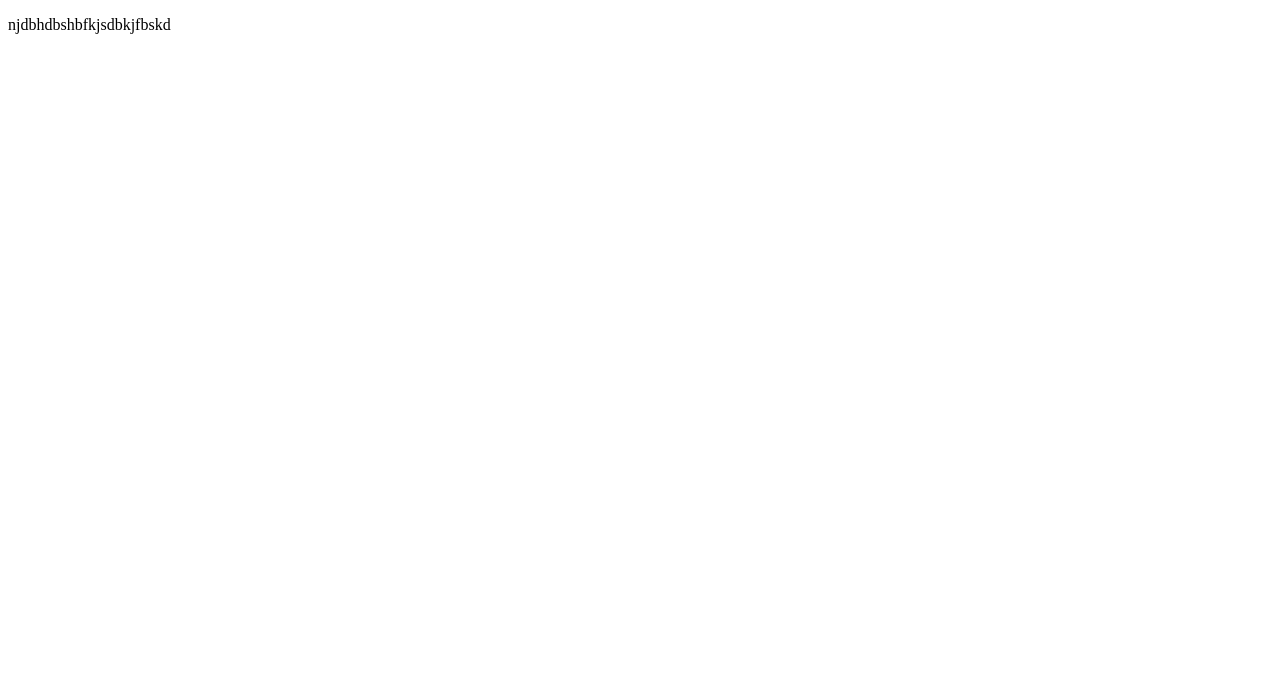
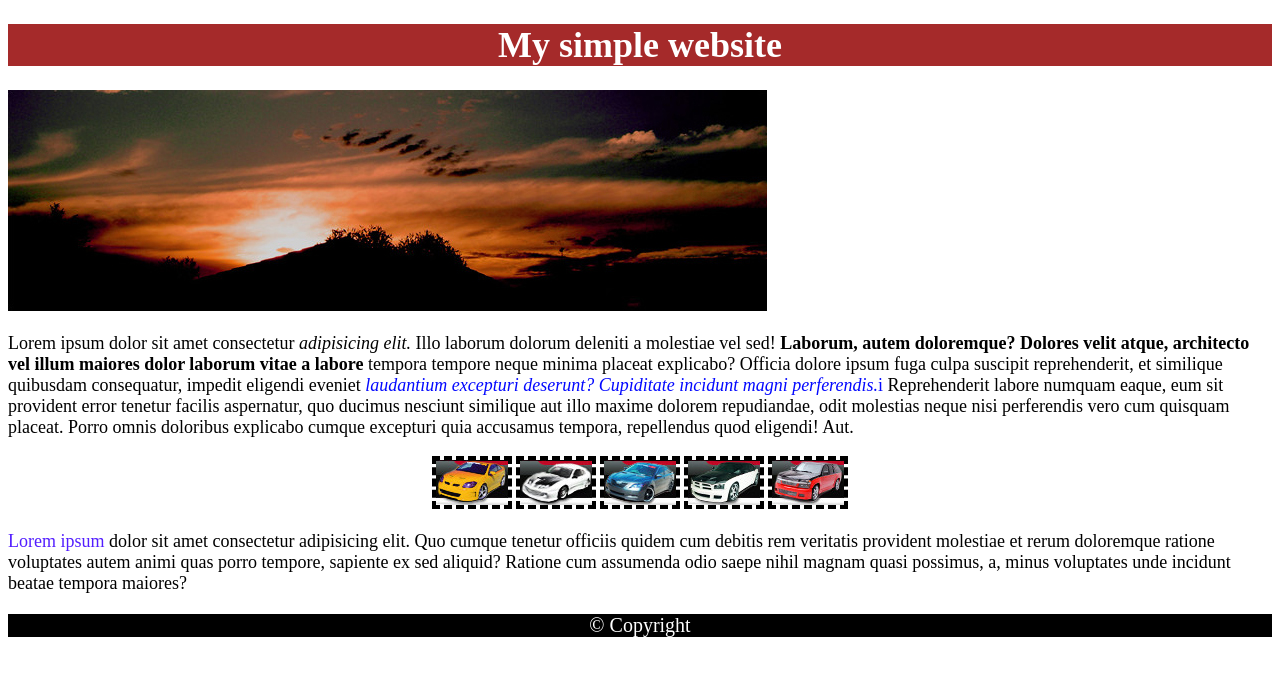
Before and after one commit to mazurartem/beetroot, a plain HTML site: page Lesson 04/index.html in a window 1280 px wide. Drawn offline with Linux system fonts and the light colour scheme.

Commit message:
add lesson 04

```diff
--- a/Lesson 04/index.html
+++ b/Lesson 04/index.html
@@ -4,8 +4,51 @@
     <meta charset="UTF-8">
     <meta name="viewport" content="width=device-width, initial-scale=1.0">
     <title>Document</title>
+    <link rel="stylesheet" href="main.css">
 </head>
 <body>
-    <p>njdbhdbshbfkjsdbkjfbskd</p>
+    <header class="header box">
+        <h1>My simple website</h1>
+    </header>
+    <article class="article1">
+        <p>
+        <img src="sunset.jpg" alt="Заход солнца">
+        </p>
+    </article>
+    <article class="article2 box">
+        <p>Lorem ipsum dolor sit amet consectetur <i>adipisicing elit.</i>
+        Illo laborum dolorum deleniti a molestiae vel sed! <strong>Laborum,
+        autem doloremque? Dolores velit atque, architecto vel illum
+        maiores dolor laborum vitae a labore</strong> tempora tempore neque
+        minima placeat explicabo? Officia dolore ipsum fuga culpa
+        suscipit reprehenderit, et similique quibusdam consequatur,
+        impedit eligendi eveniet <span class="ct1"><i>laudantium excepturi deserunt?
+        Cupiditate incidunt magni perferendis.</i>i</span> Reprehenderit labore
+        numquam eaque, eum sit provident error tenetur facilis aspernatur,
+        quo ducimus nesciunt similique aut illo maxime dolorem repudiandae,
+        odit molestias neque nisi perferendis vero cum quisquam placeat.
+        Porro omnis doloribus explicabo cumque excepturi quia accusamus
+        tempora, repellendus quod eligendi! Aut.</p>
+    </article>
+    <article class="article3">
+        <p>
+        <img class="auto1" src="car01.jpg" alt="Машина 1">
+        <img class="auto2" src="car02.jpg" alt="Машина 2">
+        <img class="auto3" src="car03.jpg" alt="Машина 3">
+        <img class="auto4" src="car04.jpg" alt="Машина 4">
+        <img class="auto5" src="car05.jpg" alt="Машина 5">
+        </p>
+    </article>
+    <article class="article4 box">
+        <p><span class="ct2">Lorem ipsum</span> dolor sit amet consectetur adipisicing elit.
+        Quo cumque tenetur officiis quidem cum debitis rem veritatis
+        provident molestiae et rerum doloremque ratione voluptates
+        autem animi quas porro tempore, sapiente ex sed aliquid?
+        Ratione cum assumenda odio saepe nihil magnam quasi possimus,
+        a, minus voluptates unde incidunt beatae tempora maiores?</p>
+    </article>
+    <footer class="footer">
+        <p>&copy Copyright</p>
+    </footer>
 </body>
 </html>
--- /dev/null
+++ b/Lesson 04/main.css
@@ -0,0 +1,55 @@
+.header {
+    width: 100%;
+    height: auto;
+    background: #A52A2A;
+    text-align: center; color: #FFFFFF;
+}
+
+.article1 {
+    width: 100%;
+    height: auto;
+}
+
+.article3 {
+    text-align: center;
+}
+
+.box {
+    font-size: 18px;
+}
+
+.ct1 {
+    color: #0409FF;
+}
+
+.ct2 {
+    color:  #531EFF;
+}
+
+.auto1 {
+    border: 4px dashed black;
+}
+
+.auto2 {
+    border: 4px dashed black;
+}
+
+.auto3 {
+    border: 4px dashed black;
+}
+
+.auto4 {
+    border: 4px dashed black;
+}
+
+.auto5 {
+    border: 4px dashed black;
+}
+
+.footer {
+    width: 100%;
+    height: auto;
+    background: black;
+    text-align: center; color: white;
+    font-size: 20px;
+}
```
Also changed, not shown: Lesson 04/car01.jpg (added), Lesson 04/car02.jpg (added), Lesson 04/car03.jpg (added), Lesson 04/car04.jpg (added), Lesson 04/car05.jpg (added), Lesson 04/sunset.jpg (added).
